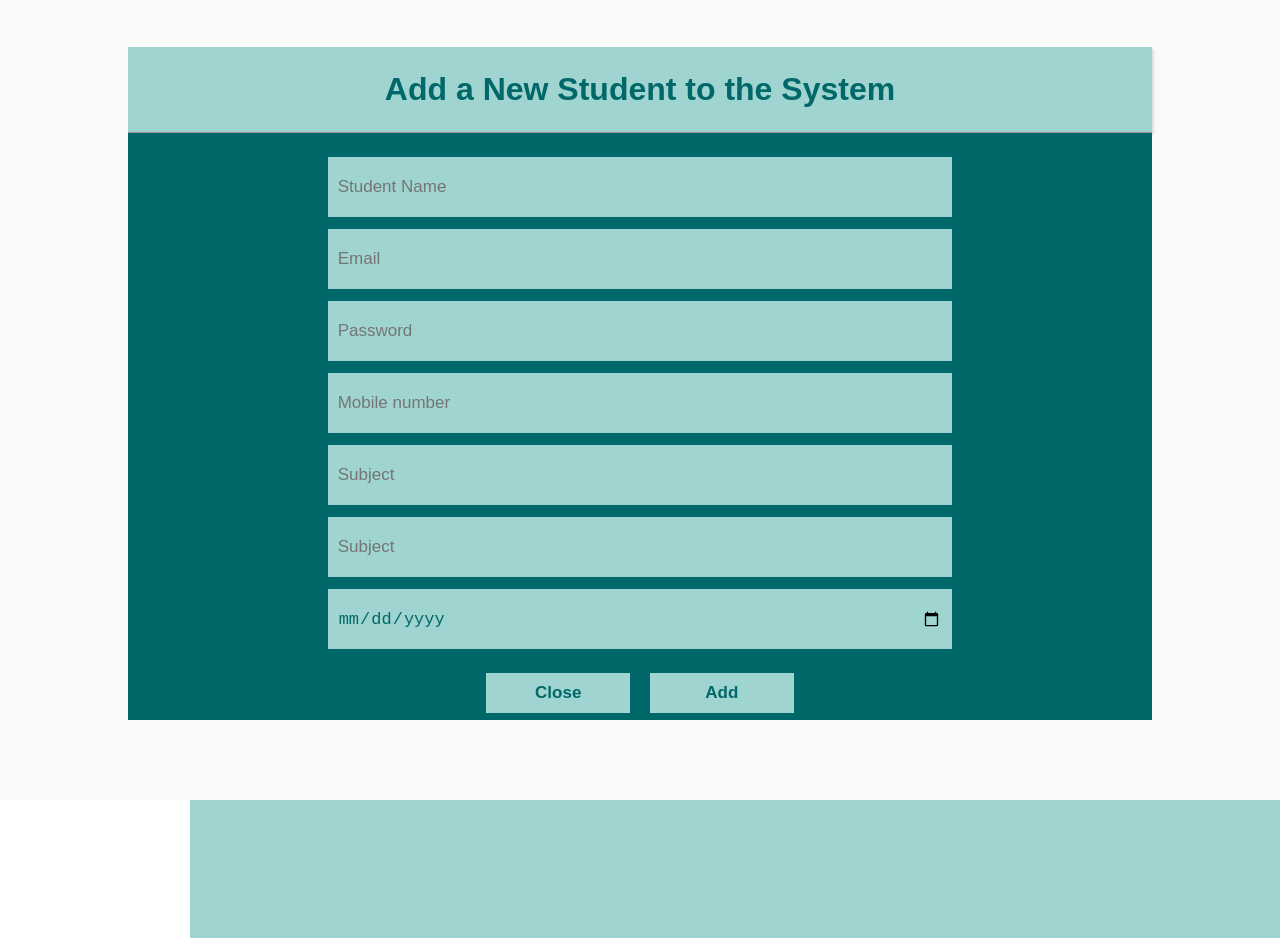
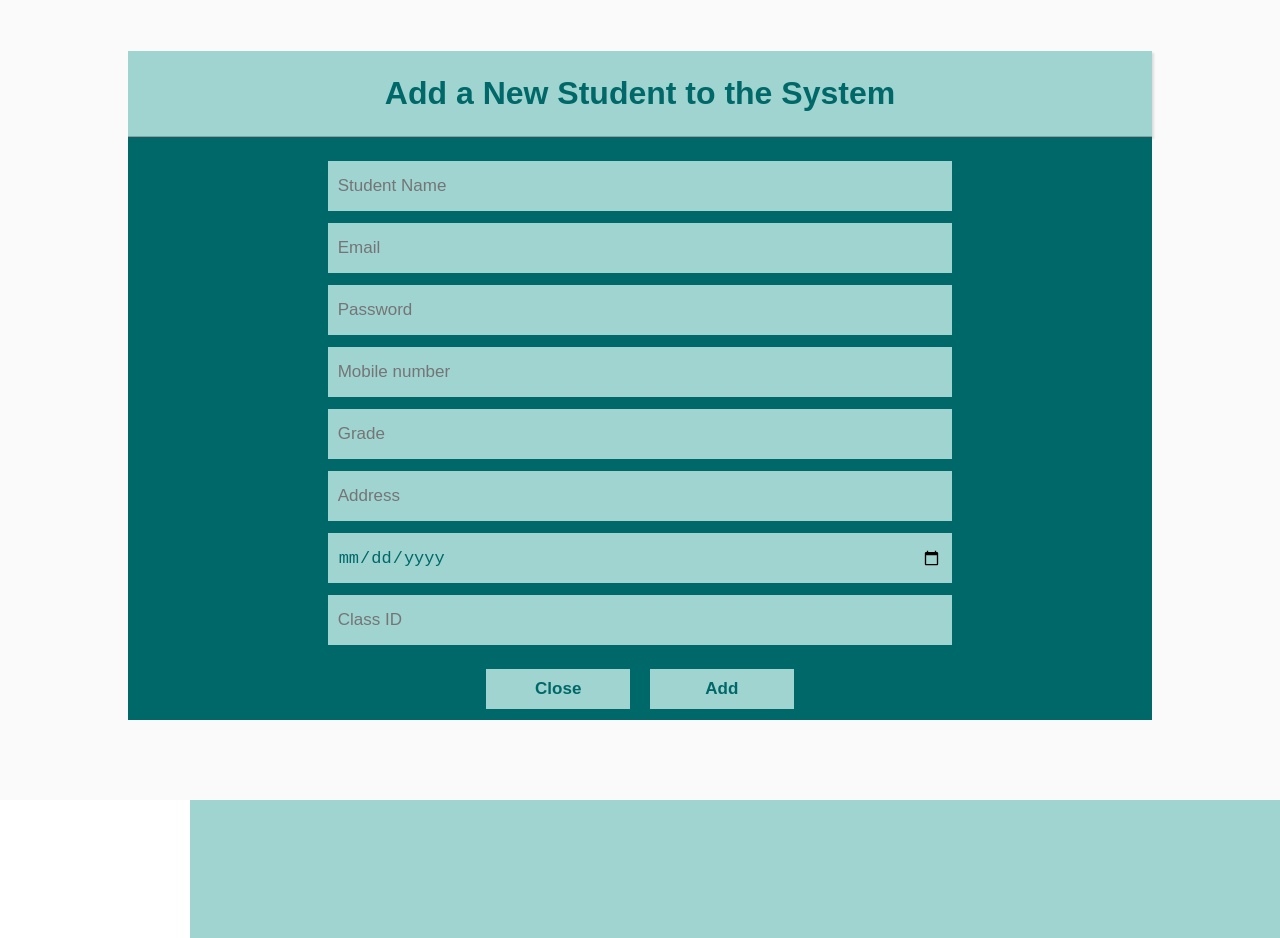
Before and after one commit to HabibPayenda/School_Dashboard, a React (Vite) app: page /students in a window 1280 px wide. Both pictures are taken after a click on the button "Add Student". Built offline with nearby package versions, Linux system fonts and the light colour scheme; a web font is replaced by a local one.

Commit message:
Adds class_id to student add modal

```diff
--- a/src/Modals/AddStudentModal/addStudent.module.css
+++ b/src/Modals/AddStudentModal/addStudent.module.css
@@ -47,11 +47,11 @@
 }
 
 .input {
-  padding: 10px;
+  padding:  5px 10px;
   background-color: #9fd4d1;
   color: #006868;
   width: 80%;
-  height: 60px;
+  height: 50px;
   font-size: 17px;
   border: none;
   outline: none;
--- a/src/Modals/AddStudentModal/index.jsx
+++ b/src/Modals/AddStudentModal/index.jsx
@@ -11,6 +11,7 @@ function AddStudentModal({ setShowModal }) {
   const [address, setAddress] = useState("");
   const [grade, setGrade] = useState("");
   const [date_of_birth, setDateOfBirth] = useState("");
+  const [classId, setClassId] = useState("");
 
   const dispatch = useDispatch();
   const handleAddTeacher = () => {
@@ -22,6 +23,7 @@ function AddStudentModal({ setShowModal }) {
       address: address,
       grade: grade,
       date_of_birth: date_of_birth,
+      class_id: classId,
     };
 
     dispatch(addStudent(data));
@@ -69,14 +71,14 @@ function AddStudentModal({ setShowModal }) {
             onChange={(e) => setGrade(e.target.value)}
             className={styles.input}
             type="text"
-            placeholder="Subject"
+            placeholder="Grade"
           />
           <input
             value={address}
             onChange={(e) => setAddress(e.target.value)}
             className={styles.input}
             type="text"
-            placeholder="Subject"
+            placeholder="Address"
           />
           <input
             value={date_of_birth}
@@ -84,6 +86,13 @@ function AddStudentModal({ setShowModal }) {
             className={styles.input}
             type="date"
             placeholder="Subject"
+          />
+          <input
+            value={classId}
+            onChange={(e) => setClassId(e.target.value)}
+            className={styles.input}
+            type="text"
+            placeholder="Class ID"
           />
         </div>
       </div>
```
